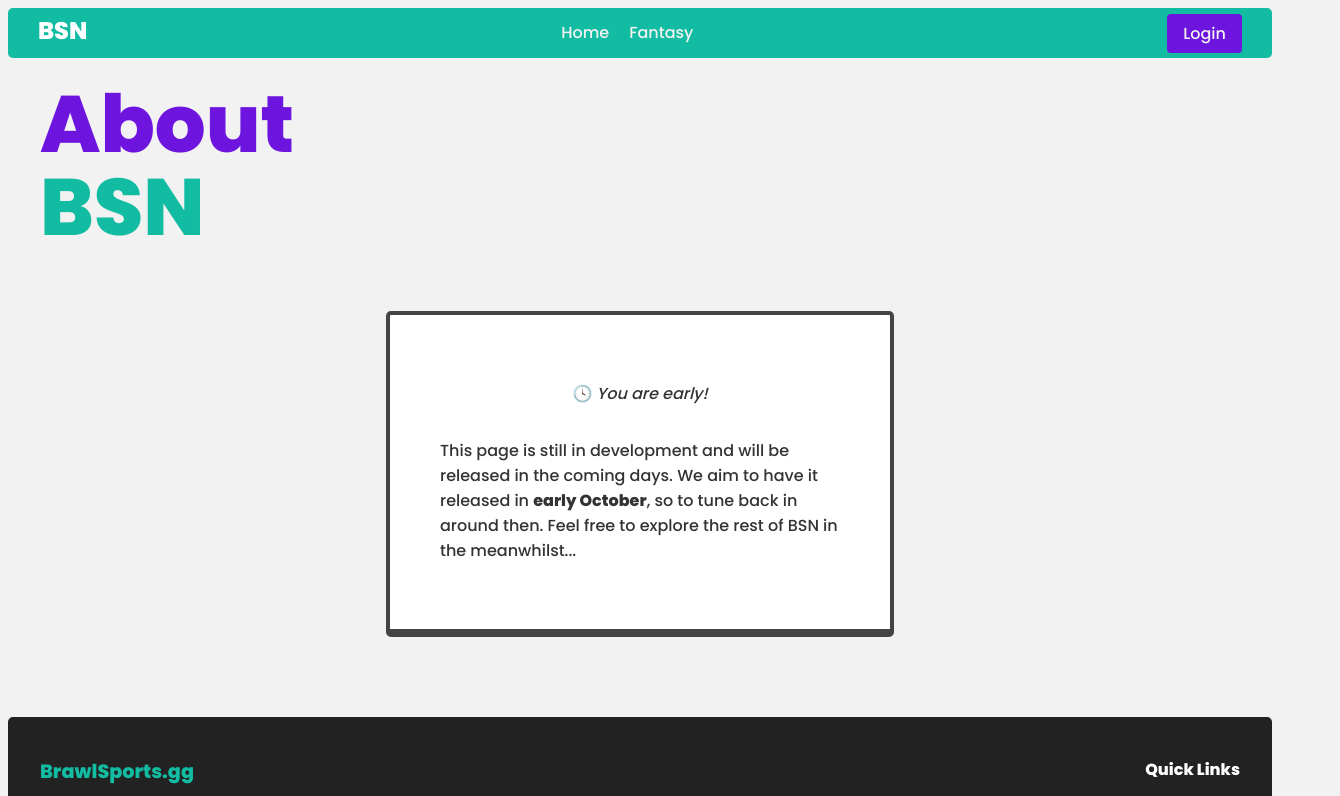
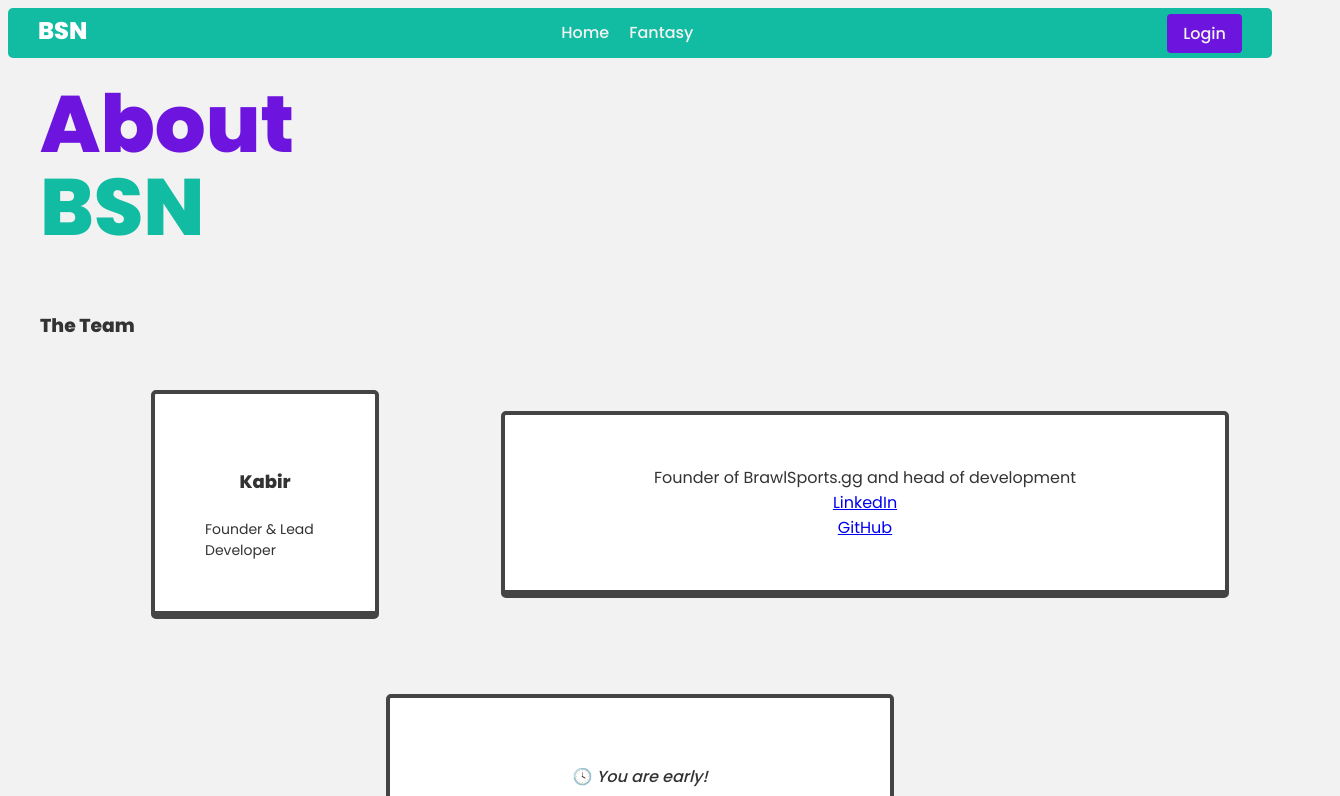
Before and after one commit to KabirBasra/BrawlSports, a React (Create React App) app: page /about in a window 1280 px wide. Shown: the top 796 px of the page, 1340 px wide, since content can reach past the window. Built offline with nearby package versions, Linux system fonts and the light colour scheme; no server answers.

Commit message:
Starting About page info

```diff
--- a/src/index.css
+++ b/src/index.css
@@ -502,6 +502,71 @@
 
 
 
+/* About */
+.about-members {
+  display: flex;
+  flex-direction: row;
+  justify-content: center;
+  width: 100%;
+  align-items: center;
+  padding: 50px 50px;
+  margin: 0 auto;
+}
+
+.about-member {
+  display: flex;
+  flex-direction: column;
+  justify-content: center;
+  width: 100%;
+  max-width: 120px;
+  align-items: center;
+  padding: 50px 50px;
+  margin: 0 auto;
+
+  border-color: #444;
+  border-style: solid;
+  border-top-width: 4px;
+  border-left-width: 4px;
+  border-right-width: 4px;
+  border-bottom-width: 8px;
+  border-radius: 5px;
+  background-color: #fff;
+}
+
+.about-member-info {
+  display: flex;
+  flex-direction: column;
+  justify-content: center;
+  width: 100%;
+  max-width: 620px;
+  align-items: center;
+  padding: 50px 50px;
+  margin: 0 auto;
+
+  border-color: #444;
+  border-style: solid;
+  border-top-width: 4px;
+  border-left-width: 4px;
+  border-right-width: 4px;
+  border-bottom-width: 8px;
+  border-radius: 5px;
+  background-color: #fff;
+}
+
+.about-member h4 {
+  font-size: 18px;
+}
+
+
+.about-member span {
+  font-size: 14px;
+}
+
+
+
+
+
+
 
 
 /* Footer */
--- a/src/pages/About.js
+++ b/src/pages/About.js
@@ -6,6 +6,23 @@
         <h1 className="title2">About</h1>
         <h1 className="title1"> BSN</h1>
       </div>
+      <h3>The Team</h3>
+
+      <div className="about-members">
+        <div className="about-member">
+          <h4>Kabir</h4>
+          <span>Founder & Lead Developer</span>
+        </div>
+
+        <div className="about-member-info">
+          <span>Founder of BrawlSports.gg and head of development</span>
+          <span><a href="https://www.linkedin.com/in/kabir-basra-435b65282/">LinkedIn</a></span>
+          <span><a href="https://github.com/KabirBasra">GitHub</a></span>
+        </div>
+      </div>
+
+      <br></br>
+
       <div className='progress-container'>
         <p>🕓 <em>You are early!</em></p>
 
```
